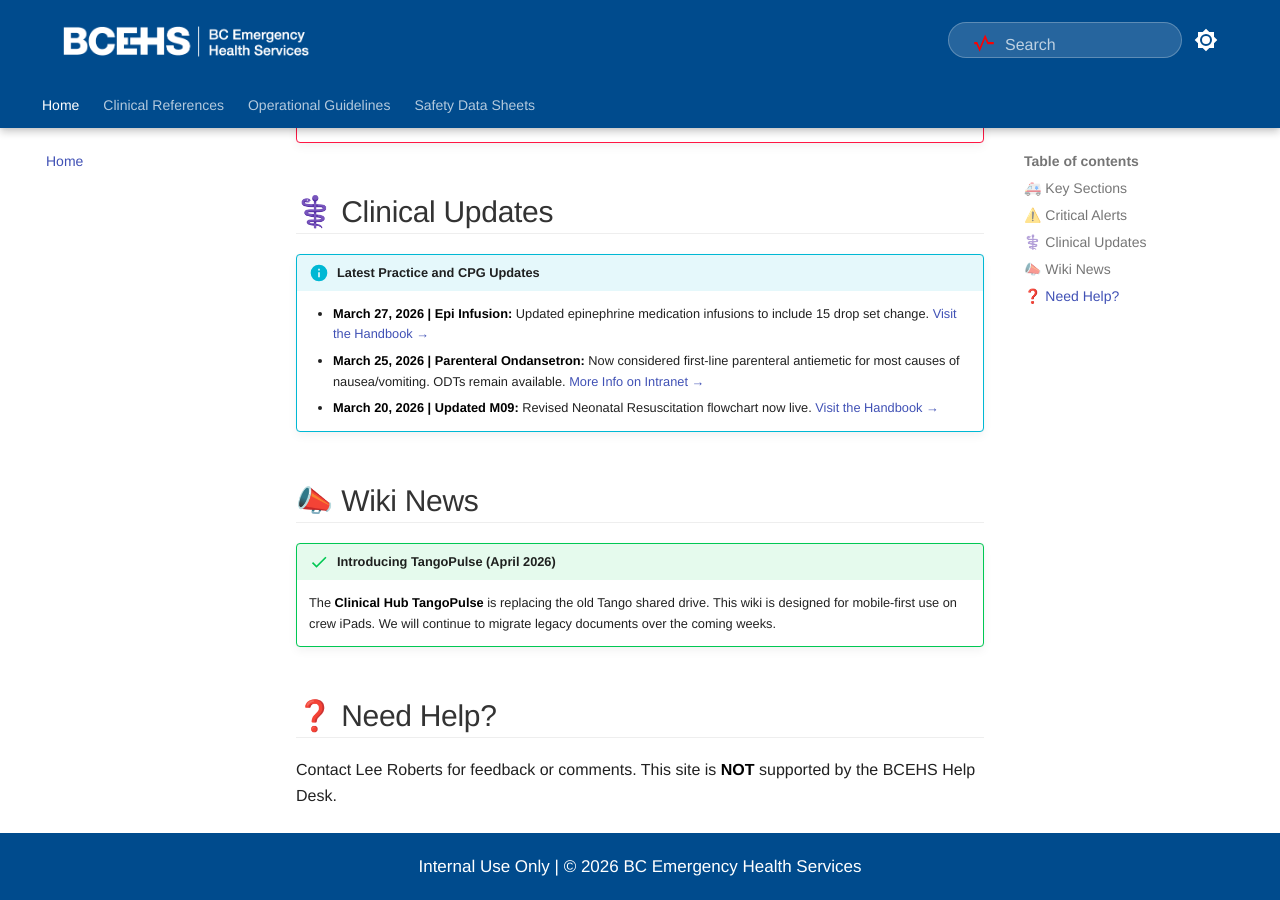
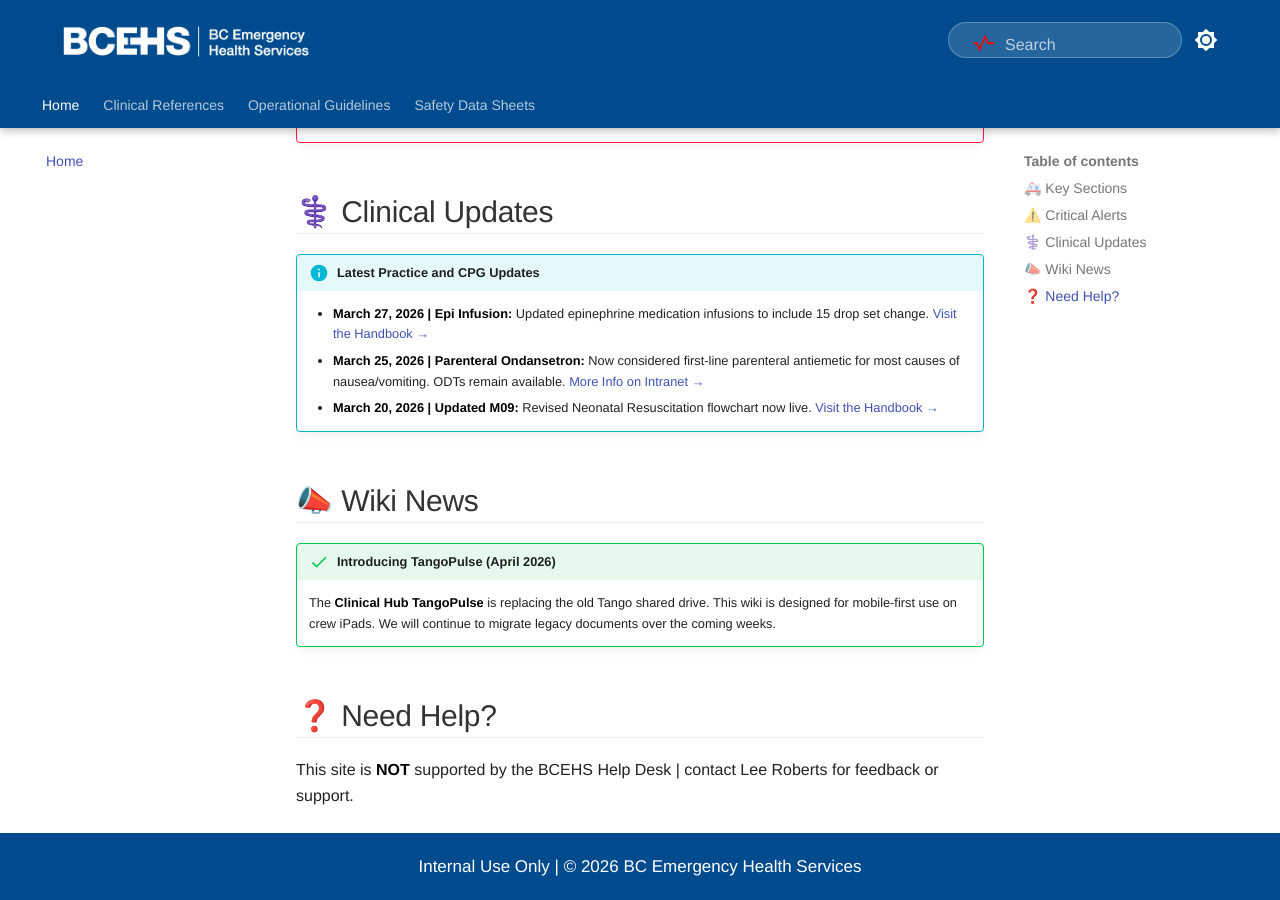
Before and after one commit to bcehsclinicalhub/TangoBot, an MkDocs documentation site: the page built from docs/index.md, in a window 1280 px wide and 900 px high, scrolled down 950 px. Built offline with MkDocs 1.6.1 and Material for MkDocs 9.7.7, drawn with Linux system fonts in a browser that asks for light colours.

```diff
--- a/docs/index.md
+++ b/docs/index.md
@@ -32,4 +32,4 @@
     The **Clinical Hub TangoPulse** is replacing the old Tango shared drive. This wiki is designed for mobile-first use on crew iPads. We will continue to migrate legacy documents over the coming weeks.
 
 ## ❓ Need Help?
-Contact Lee Roberts for feedback or comments. This site is **NOT** supported by the BCEHS Help Desk.
+This site is **NOT** supported by the BCEHS Help Desk | contact Lee Roberts for feedback or support.
```
Also changed, not shown: docs/clinical/index.md (+6 -6 lines).
